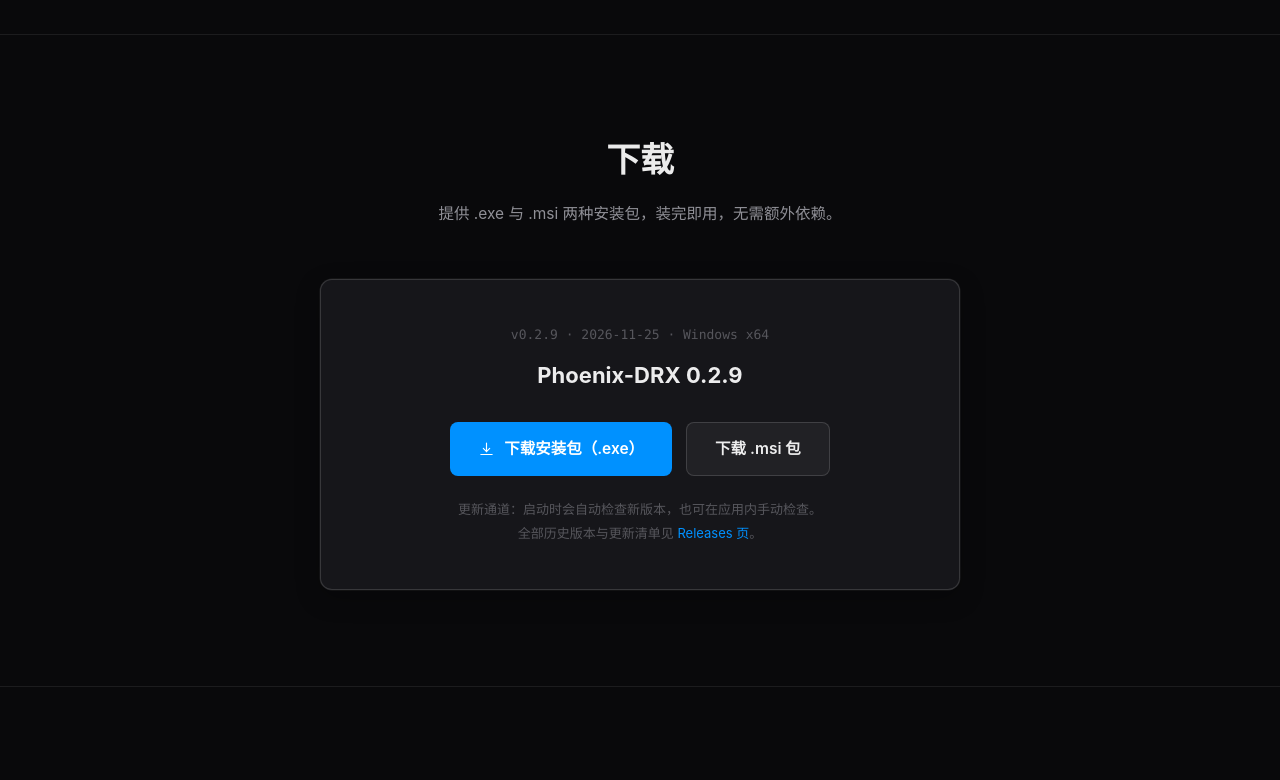
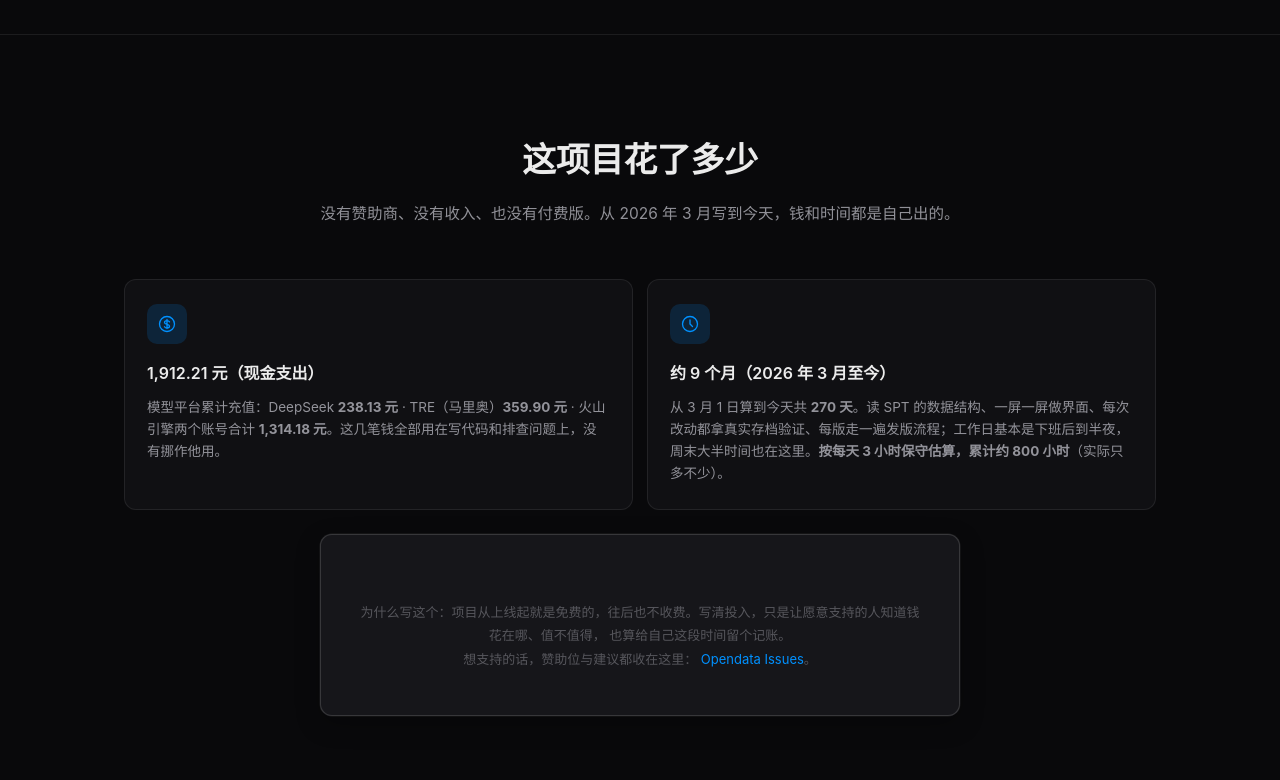
Before and after one commit to 65tiankehan/Phoenix-DRX, a plain HTML site: page index.html in a window 1280 px wide. Shown: the part 1700-2480 px from the top of the page. Drawn offline with Linux system fonts and the light colour scheme.

Commit message:
官网：新增「这项目花了多少」区块（现金 1912.21 元 / 270 天 / 约 800 小时）

```diff
--- a/index.html
+++ b/index.html
@@ -271,6 +271,7 @@ a { color: inherit; text-decoration: none; }
     <a class="nav-brand" href="#top" aria-label="回到页首">Phoenix-DRX</a>
     <div class="nav-links">
       <a href="#features">功能</a>
+      <a href="#cost">投入</a>
       <a href="#download">下载</a>
       <a href="#notes">须知</a>
       <a class="nav-cta" href="https://github.com/65tiankehan/Phoenix-DRX-releases/releases/latest">下载最新版</a>
@@ -375,6 +376,35 @@ a { color: inherit; text-decoration: none; }
   </div>
 </section>
 
+<section class="section" id="cost">
+  <div class="wrap">
+    <div class="sec-head">
+      <h2>这项目花了多少</h2>
+      <p>没有赞助商、没有收入、也没有付费版。从 2026 年 3 月写到今天，钱和时间都是自己出的。</p>
+    </div>
+    <div class="features-grid">
+      <div class="card">
+        <div class="ico"><svg viewBox="0 0 24 24" aria-hidden="true"><circle cx="12" cy="12" r="9"/><path d="M15 9.5c-.6-1-1.7-1.5-3-1.5-1.7 0-3 .9-3 2.2 0 3 6 1.5 6 4.3 0 1.4-1.3 2.3-3 2.3-1.3 0-2.4-.5-3-1.5M12 6.5v11"/></svg></div>
+        <h3>1,912.21 元（现金支出）</h3>
+        <p>模型平台累计充值：DeepSeek <b>238.13 元</b> · TRE（马里奥）<b>359.90 元</b> · 火山引擎两个账号合计 <b>1,314.18 元</b>。这几笔钱全部用在写代码和排查问题上，没有挪作他用。</p>
+      </div>
+      <div class="card">
+        <div class="ico"><svg viewBox="0 0 24 24" aria-hidden="true"><circle cx="12" cy="12" r="9"/><path d="M12 7v5l3 3"/></svg></div>
+        <h3>约 9 个月（2026 年 3 月至今）</h3>
+        <p>从 3 月 1 日算到今天共 <b>270 天</b>。读 SPT 的数据结构、一屏一屏做界面、每次改动都拿真实存档验证、每版走一遍发版流程；工作日基本是下班后到半夜，周末大半时间也在这里。<b>按每天 3 小时保守估算，累计约 800 小时</b>（实际只多不少）。</p>
+      </div>
+    </div>
+    <div class="dl-panel" style="margin-top:24px">
+      <p class="dl-note">
+        为什么写这个：项目从上线起就是免费的，往后也不收费。写清投入，只是让愿意支持的人知道钱花在哪、值不值得，
+        也算给自己这段时间留个记账。<br>
+        想支持的话，赞助位与建议都收在这里：
+        <a href="https://github.com/65tiankehan/Phoenix-DRX-Opendata/issues">Opendata Issues</a>。
+      </p>
+    </div>
+  </div>
+</section>
+
 <section class="section" id="download">
   <div class="wrap">
     <div class="sec-head">
```
